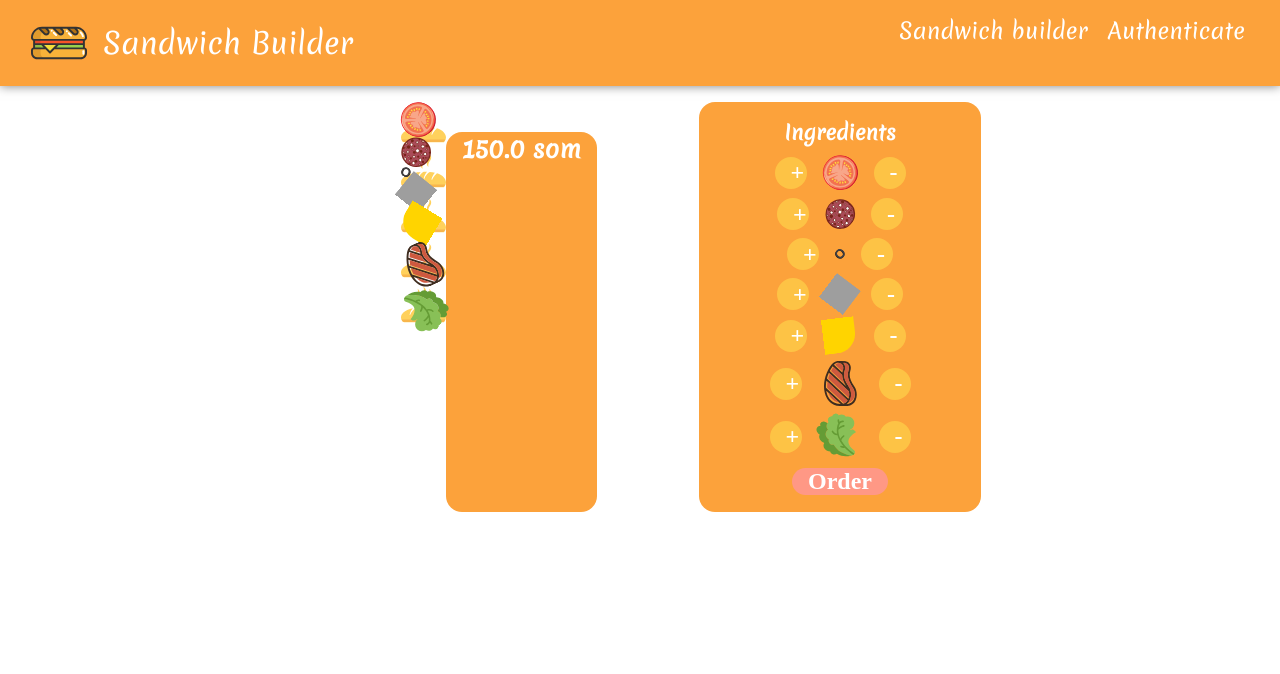
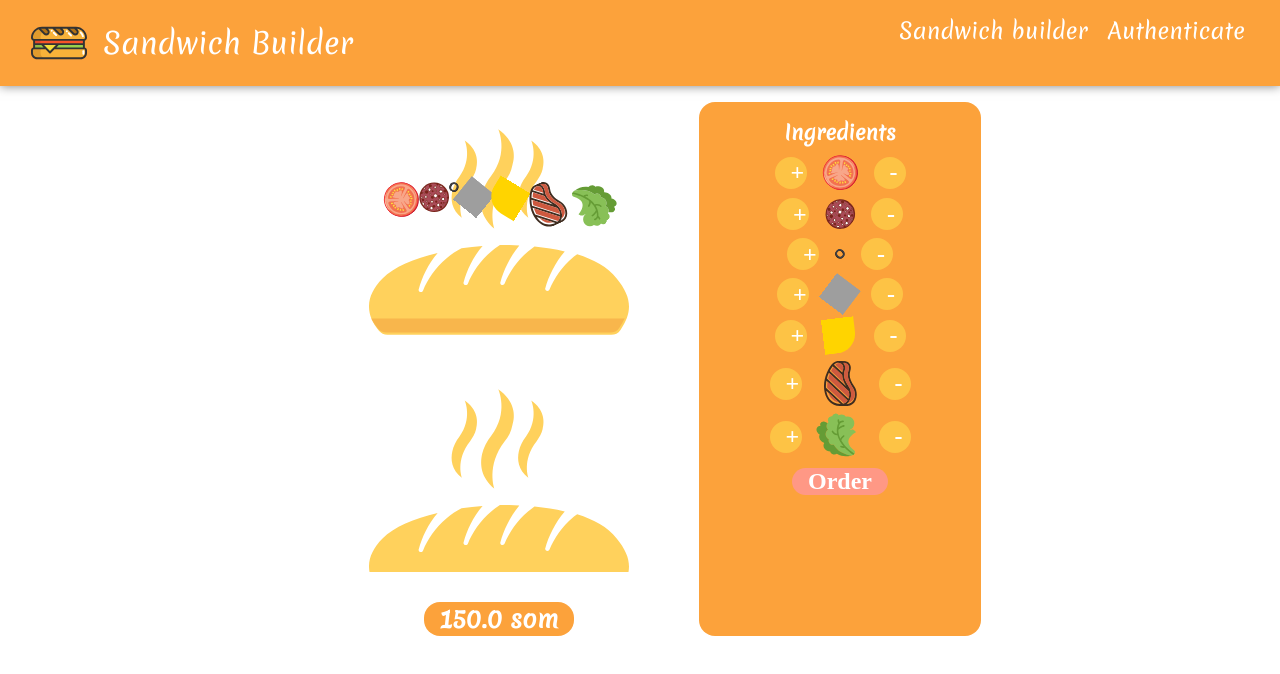
Before and after one commit to Meerim022028/builder, a React (Create React App) app: page / in a window 1280 px wide. Shown: the top 674 px of the page. Built offline with nearby package versions, Linux system fonts and the light colour scheme; grey boxes are pictures that could not be loaded.

Commit message:
changes a Previw.module.css

```diff
--- a/src/componets/SandwichBuilder/SandwichPreview/SandwichPreview.module.css
+++ b/src/componets/SandwichBuilder/SandwichPreview/SandwichPreview.module.css
@@ -35,19 +35,15 @@
      margin-top: 30px;
 
 }
-.ingredient{
+.ingredients{
   justify-content: center;
-  display: flex;
-  flex-wrap: wrap;
-   margin-top: 50%;
-
-}
-.bread {
  width: 260px;
   height: 390px;
   padding-top: 80px;
   display: flex;
-  justify-content: center;
+  flex-wrap: wrap;
+  align-items: flex-start;
+
 }
 
 /* .color {
```
